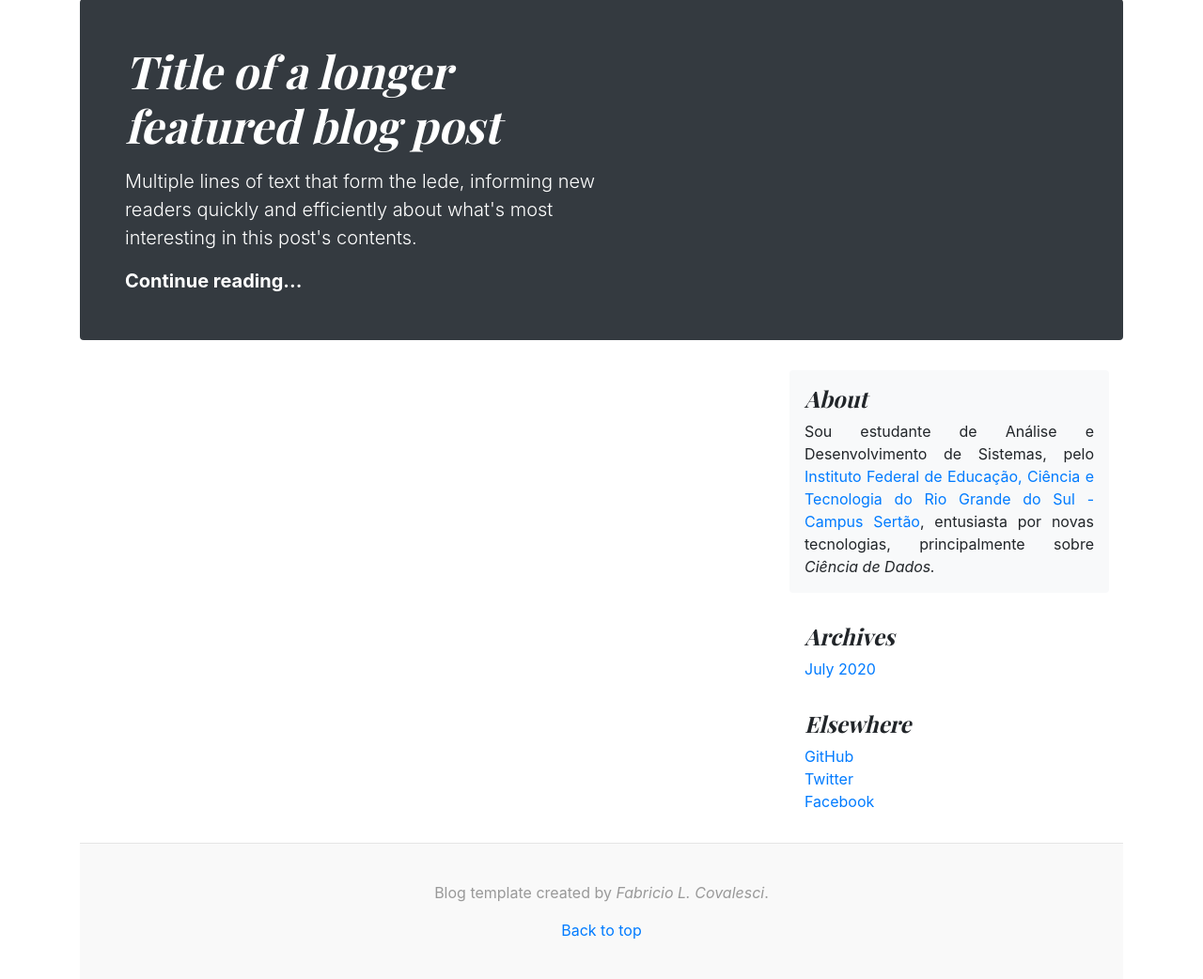
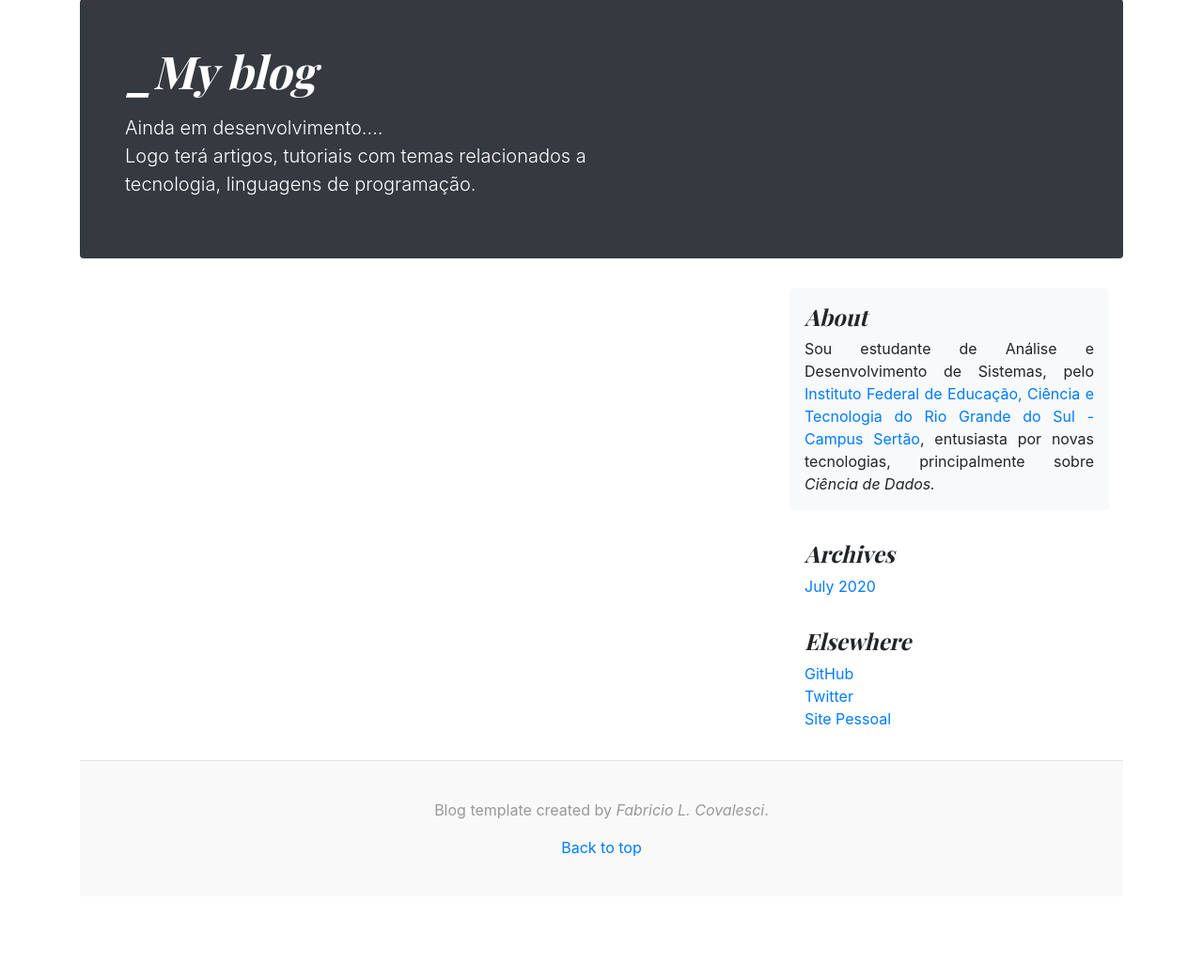
Before and after one commit to fabriciocovalesci/genialshare, a Django app: template templates/home.html in a window 1280 px wide. Shown: the part 122-1164 px from the top of the page at 94% size. After the commit the page ends 1034 px from the top, so only its background shows below. Run offline with Django 3.2, Linux system fonts and the light colour scheme; the template is opened without the code that fills it, so the values that code supplies are empty; parts of the project's set-up code (start-up, migrations or seed data) failed here and were passed over; some libraries are stand-ins or nearby versions.

Commit message:
finalizando alguns ajustes no layout

```diff
--- a/templates/blog.html
+++ b/templates/blog.html
@@ -95,9 +95,9 @@
           <div class="p-3">
             <h4 class="font-italic">Elsewhere</h4>
             <ol class="list-unstyled">
-              <li><a href="#">GitHub</a></li>
-              <li><a href="#">Twitter</a></li>
-              <li><a href="#">Facebook</a></li>
+              <li><a href="https://github.com/fabriciocovalesci">GitHub</a></li>
+              <li><a href="https://twitter.com/FCovalesci">Twitter</a></li>
+              <li><a href="https://fabriciocovalesci.github.io/">Site Pessoal</a></li>
             </ol>
           </div>
         </aside><!-- /.blog-sidebar -->
--- a/templates/home.html
+++ b/templates/home.html
@@ -5,10 +5,10 @@
 
 <div class="jumbotron p-3 p-md-5 text-white rounded bg-dark">
   <div class="col-md-6 px-0">
-    <h1 class="display-4 font-italic">Title of a longer featured blog post</h1>
-    <p class="lead my-3">Multiple lines of text that form the lede, informing new readers quickly and efficiently about
-      what's most interesting in this post's contents.</p>
-    <p class="lead mb-0"><a href="#" class="text-white font-weight-bold">Continue reading...</a></p>
+    <h1 class="display-4 font-italic"> _My blog</h1>
+    <p class="lead my-3">Ainda em desenvolvimento.... <br>Logo terá artigos, tutoriais com temas relacionados a tecnologia,
+      linguagens de programação.</p>
+    <p class="lead mb-0"><a href="#" class="text-white font-weight-bold"></a></p>
   </div>
 </div>
 
```
Also changed, not shown: templates/contato.html (+4 -4 lines).
